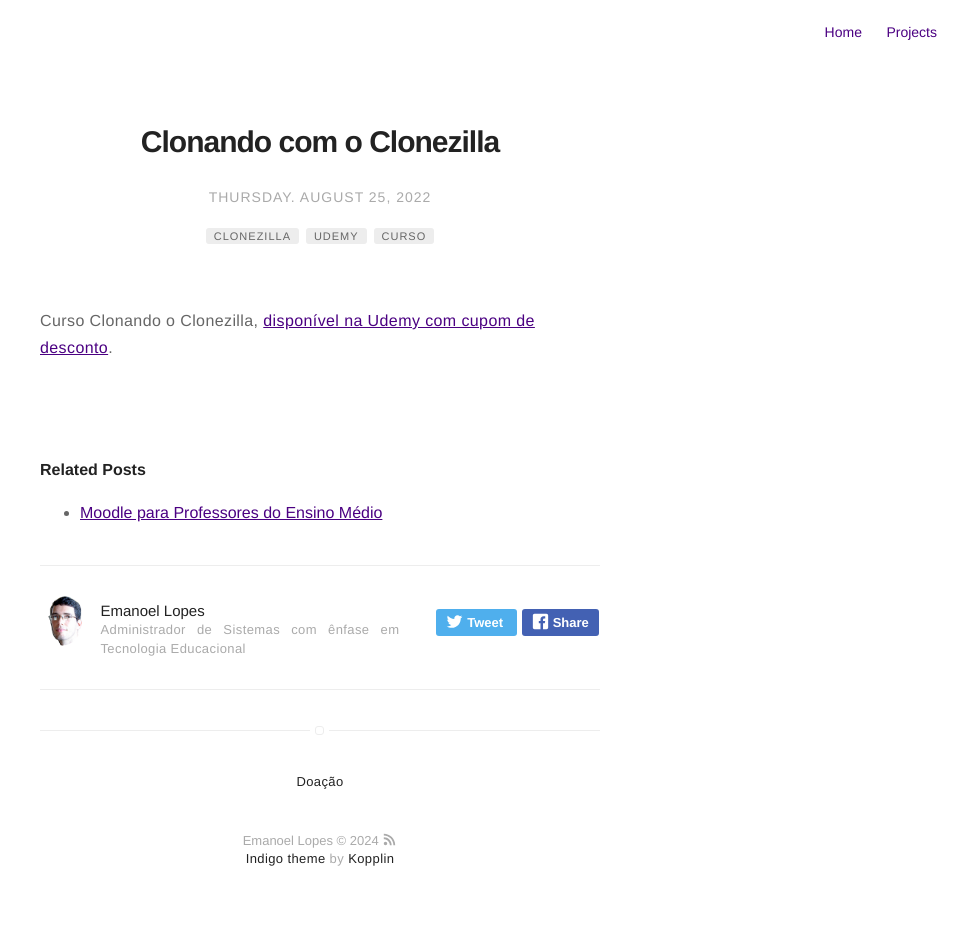
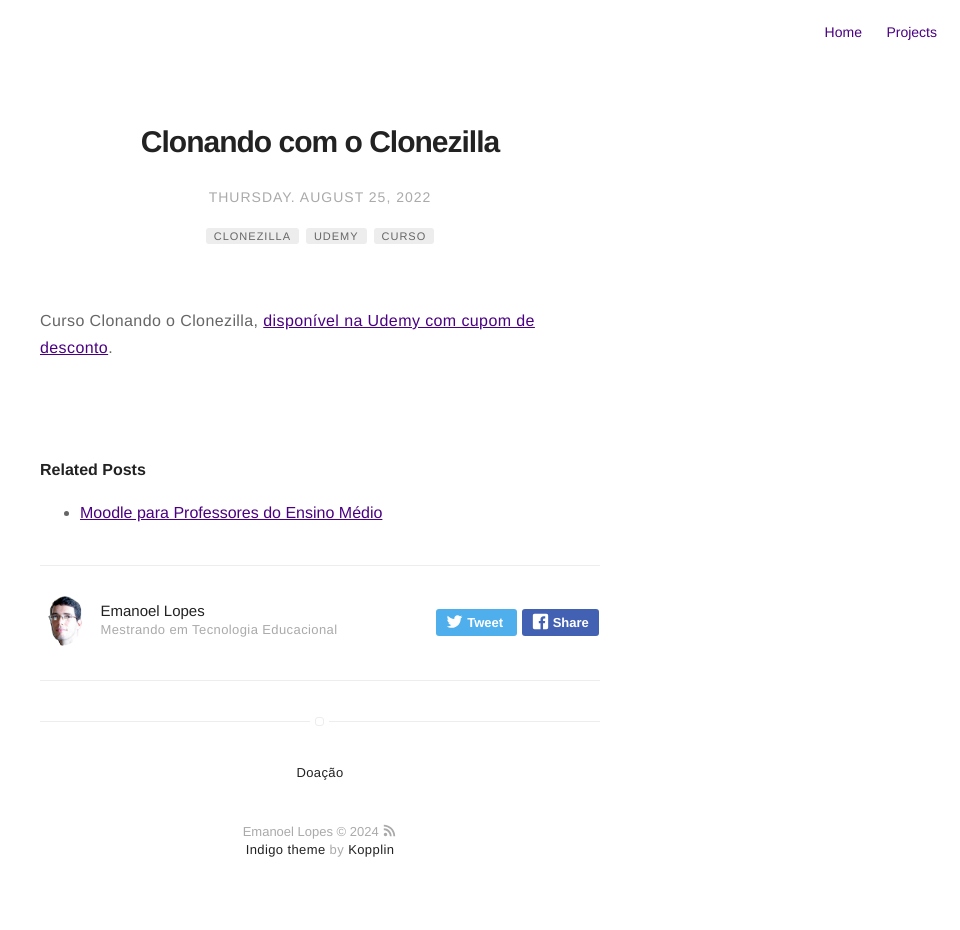
Before and after one commit to emanoelopes/emanoelopes.github.io, a Jekyll site: the page built from _posts/2022-08-25-Clonando-com-o-Clonezilla.markdown, in a window 1280 px wide. Shown: the whole page, without its empty margins (320-1280 px from the left). Built offline with Jekyll 4.4.1, drawn with Linux system fonts in a browser that asks for light colours.

Commit message:
mestrando

```diff
--- a/_config.yml
+++ b/_config.yml
@@ -53,7 +53,7 @@ email: emanoelopes@gmail.com
 authors:
     emanoel:
         name: Emanoel Lopes
-        bio: Administrador de Sistemas com ênfase em Tecnologia Educacional
+        bio: Mestrando em Tecnologia Educacional
         external-image: false
         picture: assets/images/avatar_prof_emanoel_wiki_135x135.png
 
```
